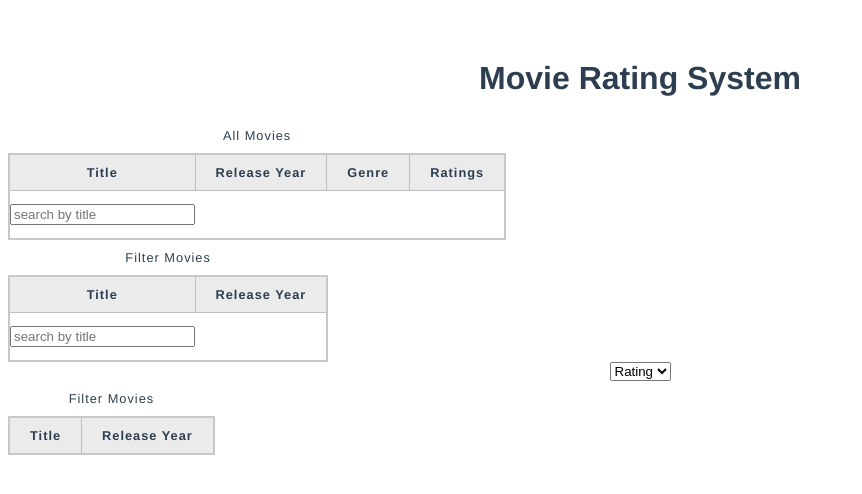
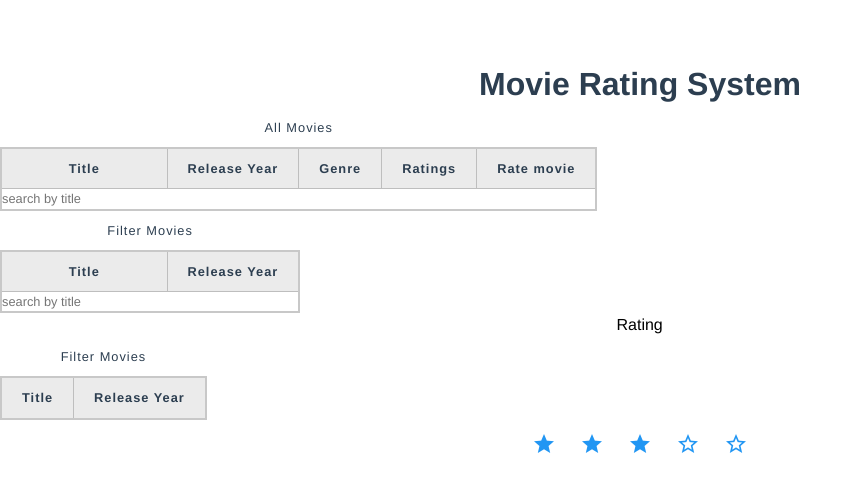
Before and after one commit to shabie68/movie-rating-system, a Vue app: page / in a window 1280 px wide. Shown: the top 494 px of the page, without its empty margins (0-862 px from the left). Built offline with nearby package versions, Linux system fonts and the light colour scheme.

Commit message:
configure vuetify

```diff
--- a/package.json
+++ b/package.json
@@ -17,6 +17,7 @@
   "devDependencies": {
     "@babel/core": "^7.12.16",
     "@babel/eslint-parser": "^7.12.16",
+    "@mdi/font": "^7.2.96",
     "@vue/cli-plugin-babel": "~5.0.0",
     "@vue/cli-plugin-eslint": "~5.0.0",
     "@vue/cli-service": "~5.0.0",
--- a/src/components/HelloWorld.vue
+++ b/src/components/HelloWorld.vue
@@ -12,6 +12,7 @@
                   <th>Release Year</th>
                   <th>Genre</th>
                   <th>Ratings</th>
+                  <th>Rate movie</th>
                 </tr>
             </thead>
 
@@ -21,6 +22,10 @@
                 <td>{{movie.Year}}</td>
                 <td>{{movie.genre}}</td>
                 <td>{{movie.ratings}}</td>
+                <td>
+
+
+                </td>
             </tr>
         </table>
 
@@ -62,6 +67,12 @@
                 <td>{{fmovie.Year}}</td>
             </tr>
         </table>
+
+        <v-rating
+          v-model="movie_rating"
+          bg-color="orange-lighten-1"
+          color="blue"
+        ></v-rating>
     </div>
 </template>
 
@@ -76,6 +87,7 @@ export default {
   data() {
 	return {
 		movies: null,
+    movie_rating: 3,
     search: '',
     filter_movie: '',
     all_filter_movies: [],
--- a/src/main.js
+++ b/src/main.js
@@ -1,4 +1,20 @@
 import { createApp } from 'vue'
 import App from './App.vue'
 
-createApp(App).mount('#app')
+// Vuetify
+import 'vuetify/styles'
+import { createVuetify } from 'vuetify'
+import * as components from 'vuetify/components'
+import * as directives from 'vuetify/directives'
+import '@mdi/font/css/materialdesignicons.css'
+
+
+const vuetify = createVuetify({
+  components,
+  directives,
+})
+
+createApp(App).use(vuetify, {
+	iconfont: 'mdi'
+})
+	.mount('#app')
```
Also changed, not shown: 1 other file (tests, documents, lock files or other folders).
